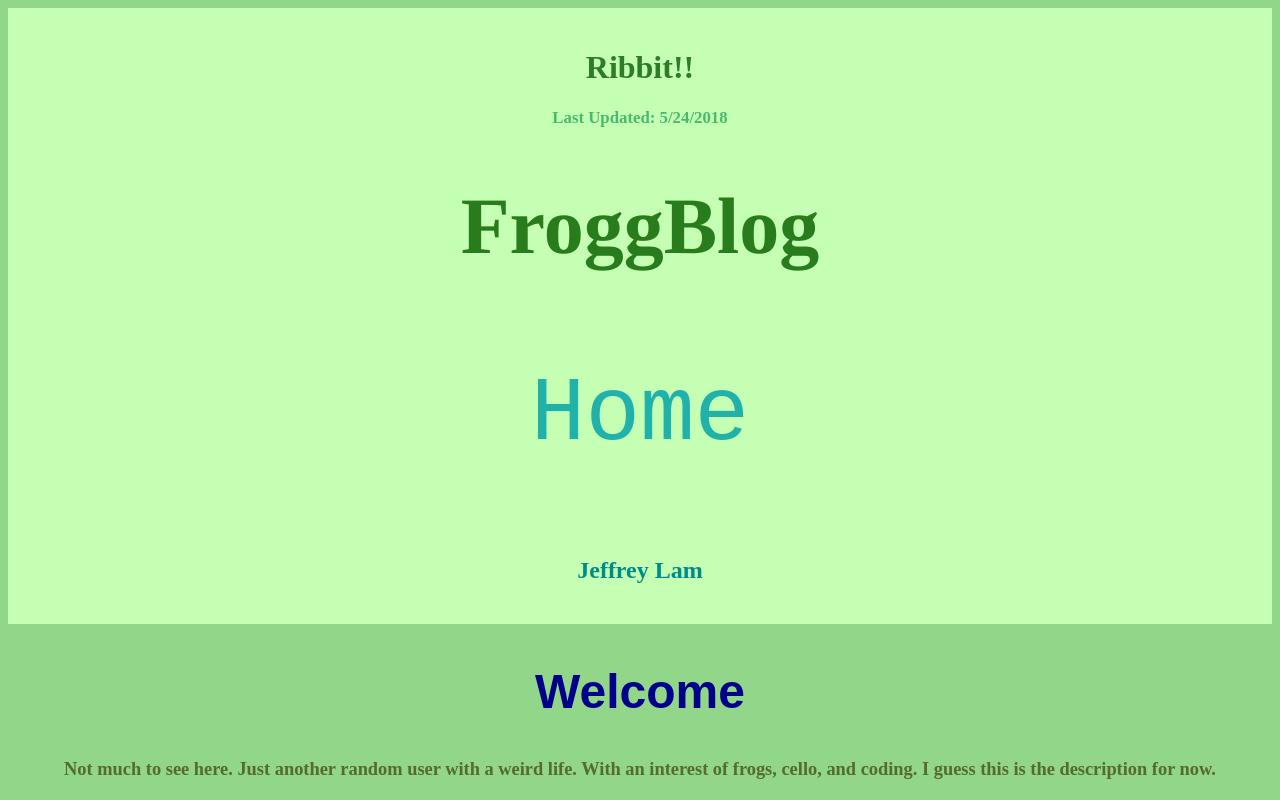
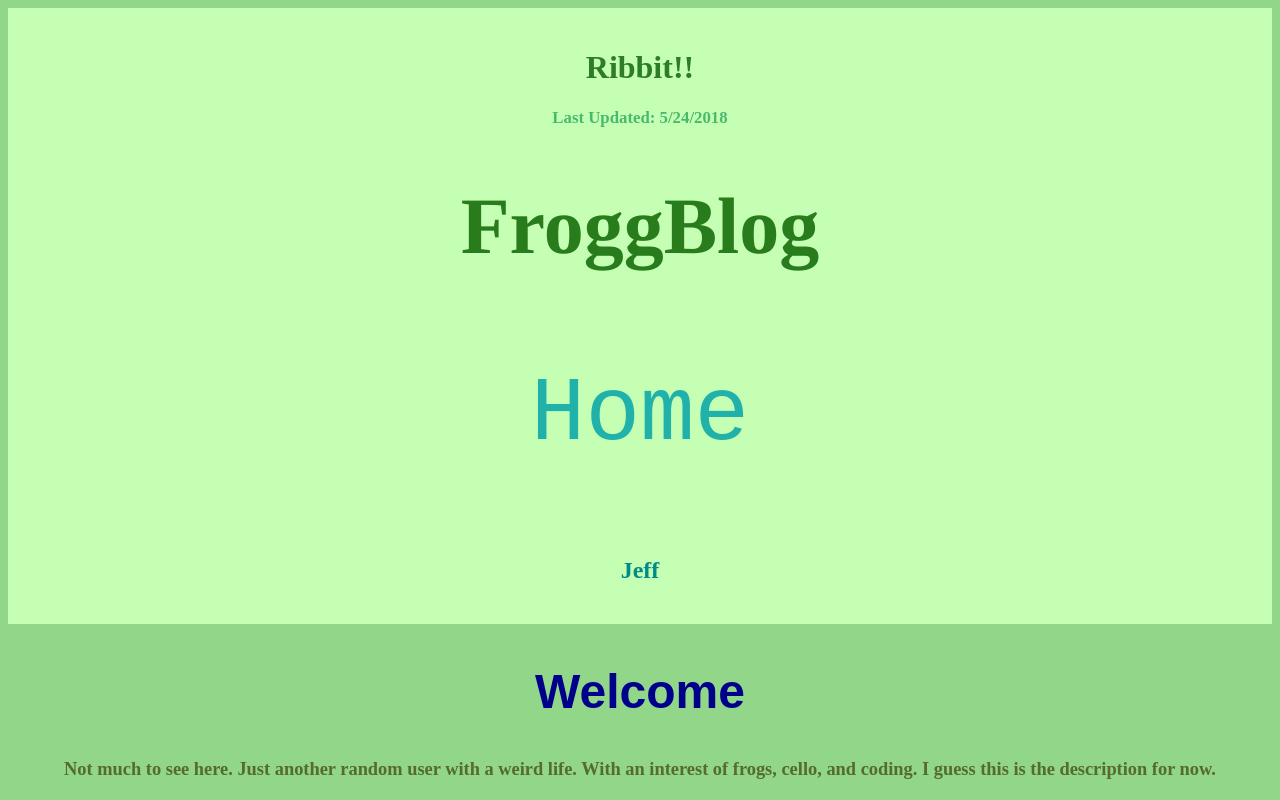
Before and after one commit to FrogFrog001/Frog_Blog_v1, a plain HTML site: page index.html in a window 1280 px wide. Shown: the top 800 px of the page. Drawn offline with Linux system fonts and the light colour scheme.

Commit message:
Update index.html

```diff
--- a/index.html
+++ b/index.html
@@ -10,7 +10,7 @@
         <h1 style="text-align:center;font-size:105%;color:#49B96D">Last Updated: 5/24/2018</h1>
        <h1 style="font-family:times;text-align:center;font-size:500%;color:#287C1C;"><b>FroggBlog</b></h1>
         <p style="font-family:monospace;color:lightseagreen;font-size:700%;text-align:center">Home</p>
-       <h2 style="text-align:center;color:darkcyan">Jeffrey Lam</h2>
+       <h2 style="text-align:center;color:darkcyan">Jeff</h2>
 
         </div>
       <h2 style="font-size:300%;font-family:arial;text-align:center;color:darkblue;">Welcome</h2>
```
